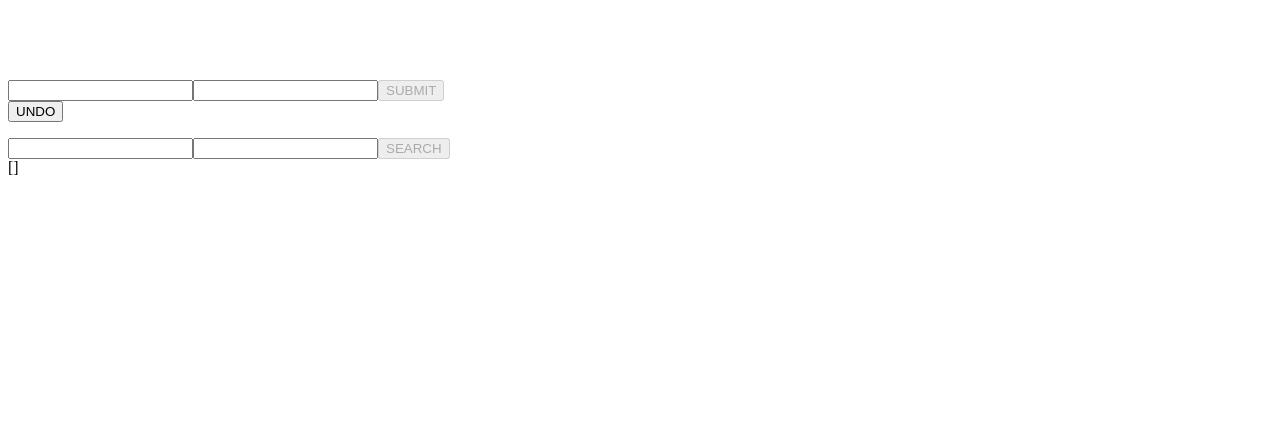
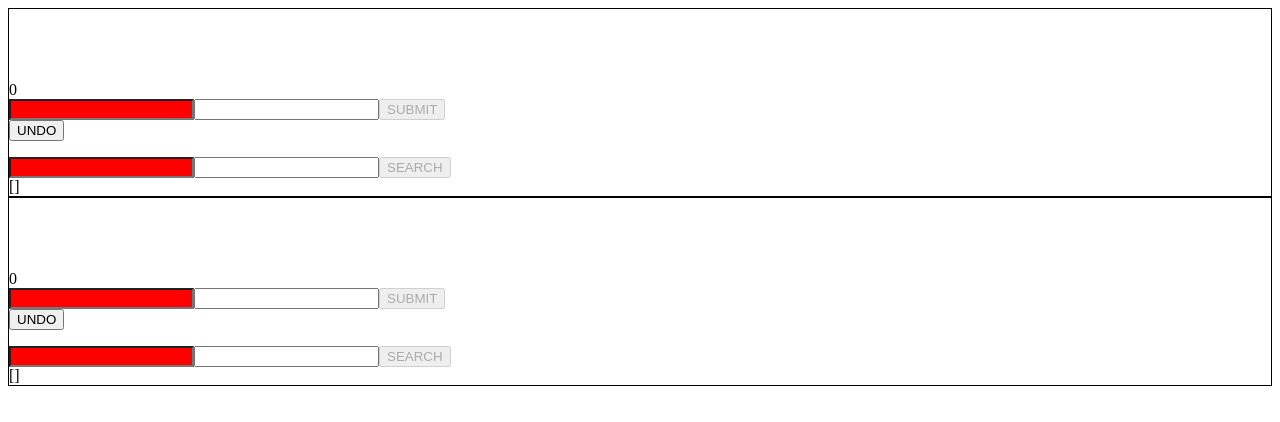
Before and after one commit to wishtack-training/wt-training-angular, an Angular app: page / in a window 1280 px wide. Shown: the top 422 px of the page. Built offline with nearby package versions, Linux system fonts and the light colour scheme.

Commit message:
Fooling around with observables.

```diff
--- a/src/app/app.component.html
+++ b/src/app/app.component.html
@@ -1,4 +1,5 @@
 
+<wt-user-list></wt-user-list>
 <wt-user-list></wt-user-list>
 
 
--- a/src/app/app.component.ts
+++ b/src/app/app.component.ts
@@ -1,8 +1,9 @@
 
-import { Component } from '@angular/core';
+import { Component, ViewEncapsulation } from '@angular/core';
 import { UserStore } from './user/user-store';
 
 @Component({
+    encapsulation: ViewEncapsulation.None,
     selector: 'wt-app',
     styleUrls: [
         './app.component.css'
--- a/src/app/user/user-form/user-form.component.css
+++ b/src/app/user/user-form/user-form.component.css
@@ -0,0 +1,3 @@
+input.ng-invalid {
+    background-color: red;
+}
--- a/src/app/user/user-list/user-list.component.css
+++ b/src/app/user/user-list/user-list.component.css
@@ -1,3 +1,5 @@
-input.ng-invalid {
-    background-color: red;
+:host {
+    display: block;
+    border-width: 1px;
+    border-style: solid;
 }
--- a/src/app/user/user-list/user-list.component.html
+++ b/src/app/user/user-list/user-list.component.html
@@ -2,14 +2,16 @@
 <br>
 <br>
 <br>
+
+{{ userCount$ | async }}
 
 <wt-user-form
         (onUserSubmit)="addUser($event)"></wt-user-form>
 
 <button (click)="undo()">UNDO</button>
 
-<ul>
-    <li *ngFor="let user of getUserList()">
+<ul *ngIf="userList$ | async as userList">
+    <li *ngFor="let user of userList">
 
         <div>{{ user.firstName }}</div>
 
@@ -19,4 +21,4 @@
 
 <wt-user-form [formConfig]="formConfig"></wt-user-form>
 
-<wt-user-map [userList]="getUserList()"></wt-user-map>
+<wt-user-map [userList]="userList$ | async"></wt-user-map>
--- a/src/app/user/user-list/user-list.component.ts
+++ b/src/app/user/user-list/user-list.component.ts
@@ -1,18 +1,22 @@
-import { Component } from '@angular/core';
+import { ChangeDetectionStrategy, Component, OnInit } from '@angular/core';
 
 import { UserStore } from '../user-store';
 import { User } from '../user';
 import { UserFormConfig } from '../user-form/user-form.component';
+import { Observable } from 'rxjs/Observable';
+import 'rxjs/add/operator/map';
+import 'rxjs/add/operator/filter';
 
 /**
  * @deprecated should be renamed to user-container... or die...
  */
 @Component({
+    changeDetection: ChangeDetectionStrategy.OnPush,
     selector: 'wt-user-list',
     templateUrl: './user-list.component.html',
     styleUrls: ['./user-list.component.css']
 })
-export class UserListComponent {
+export class UserListComponent implements OnInit {
 
     formConfig: UserFormConfig = {
         buttonLabel: 'SEARCH',
@@ -20,15 +24,23 @@ export class UserListComponent {
         validationEnabled: false
     };
 
+    userList$: Observable<User[]>;
+    userCount$: Observable<number>;
+
     constructor(private _userStore: UserStore) {
+
+        this.userList$ = this._userStore.userList$;
+
+        this.userCount$ = this.userList$
+            .map(userList => userList.length);
+
+        this.userCount$
+            .filter(count => count > 5)
+            .subscribe(() => alert('ARRETE!!!'));
     }
 
     addUser(user) {
         this._userStore.addUser(user);
-    }
-
-    getUserList() {
-        return this._userStore.getUserList();
     }
 
     undo() {
--- a/src/app/user/user-store.ts
+++ b/src/app/user/user-store.ts
@@ -6,31 +6,36 @@
  */
 import { User } from './user';
 import { Injectable } from '@angular/core';
+import { BehaviorSubject } from 'rxjs/BehaviorSubject';
+import { Observable } from 'rxjs/Observable';
 
 @Injectable()
 export class UserStore {
 
     private _history = [];
-    private _userList: User[] = [];
 
-    getUserList() {
-        return this._userList;
+    private _userList$ = new BehaviorSubject([]);
+
+    get userList$(): Observable<User[]> {
+        return this._userList$.asObservable();
     }
 
     addUser(user: User) {
-        const userList = [...this._userList, user];
+        const userList = [...this._userList$.getValue(), user];
         this._updateUserList(userList);
     }
 
     removeUser(user: User) {
-        const userList = this._userList
+        const userList = this._userList$
+            .getValue()
             .filter(_user => _user !== user);
         this._updateUserList(userList);
     }
 
     updateUser(oldUser: User, newUser: User) {
 
-        const userList = this._userList
+        const userList = this._userList$
+            .getValue()
             .map(_user => {
 
                 if (_user === oldUser) {
@@ -50,13 +55,15 @@ export class UserStore {
             return;
         }
 
-        this._userList = this._history.pop();
+        const userList = this._history.pop();
+
+        this._userList$.next(userList);
 
     }
 
     private _updateUserList(userList) {
-        this._history.push(this._userList);
-        this._userList = userList;
+        this._history.push(this._userList$.getValue());
+        this._userList$.next(userList);
     }
 
 }
```
Also changed, not shown: playground.js (added, +38 -0 lines), 1 other file (tests, documents, lock files or other folders).
